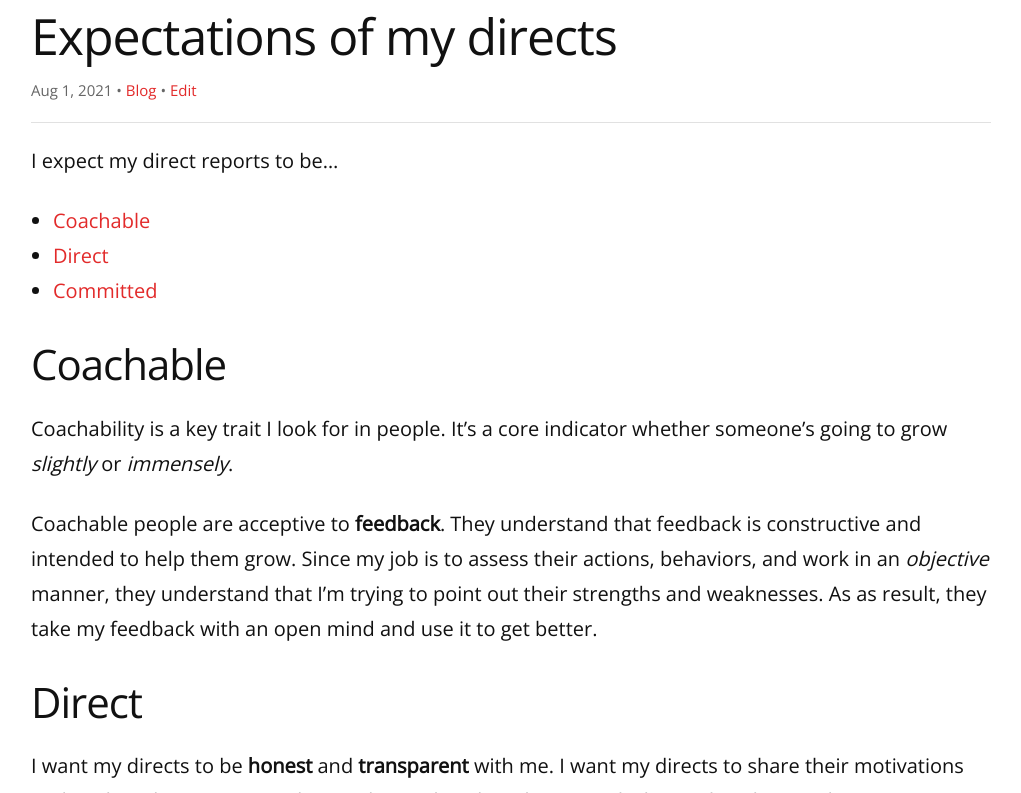
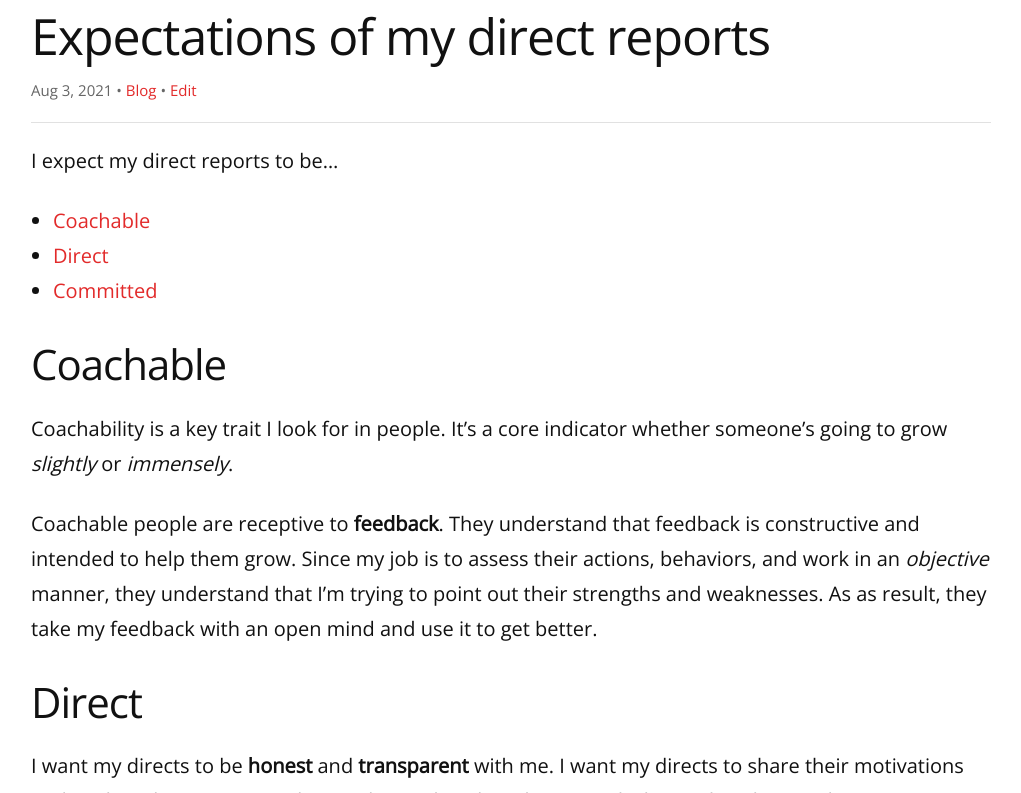
Before and after one commit to remarkablemark/remarkablemark.github.io, a Jekyll site: the page built from _posts/2021/2021-08-01-expectations-of-my-directs.md, in a window 1280 px wide and 900 px high, cut to the strip 107-900 px from the top of the window. Shown: the whole strip, without its empty margins (129-1150 px from the left). Built offline with Jekyll 4.4.1, drawn with Linux system fonts in a browser that asks for light colours; comment, search, counter and statistics services are not loaded.

Commit message:
fix(posts): update "Expectations of my direct reports"
Post: 2021-08-01-expectations-of-my-directs.md

https://remarkablemark.medium.com/expectations-of-my-direct-reports-a24ee1e07564

```diff
--- a/_posts/2021/2021-08-01-expectations-of-my-directs.md
+++ b/_posts/2021/2021-08-01-expectations-of-my-directs.md
@@ -1,8 +1,9 @@
 ---
 layout: post
-title: Expectations of my directs
+title: Expectations of my direct reports
 date: 2021-08-01 23:38:57
-excerpt: What I expect of my direct reports.
+updated: 2021-08-03 22:11:06
+excerpt: I expect my direct reports to be coachable, direct, and committed.
 categories: philosophy management
 ---
 
@@ -16,7 +17,7 @@ I expect my direct reports to be...
 
 Coachability is a key trait I look for in people. It's a core indicator whether someone's going to grow _slightly_ or _immensely_.
 
-Coachable people are acceptive to **feedback**. They understand that feedback is constructive and intended to help them grow. Since my job is to assess their actions, behaviors, and work in an _objective_ manner, they understand that I'm trying to point out their strengths and weaknesses. As as result, they take my feedback with an open mind and use it to get better.
+Coachable people are receptive to **feedback**. They understand that feedback is constructive and intended to help them grow. Since my job is to assess their actions, behaviors, and work in an _objective_ manner, they understand that I'm trying to point out their strengths and weaknesses. As as result, they take my feedback with an open mind and use it to get better.
 
 ## Direct
 
```
